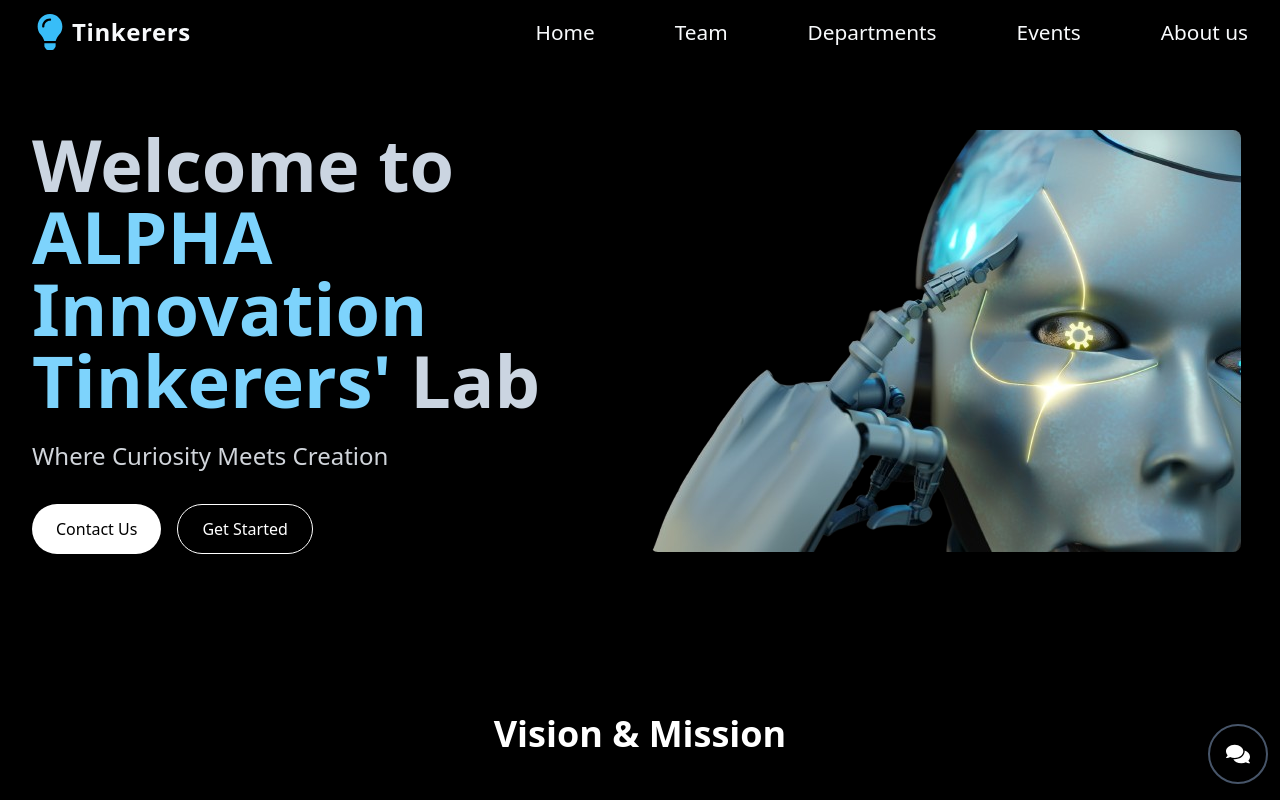
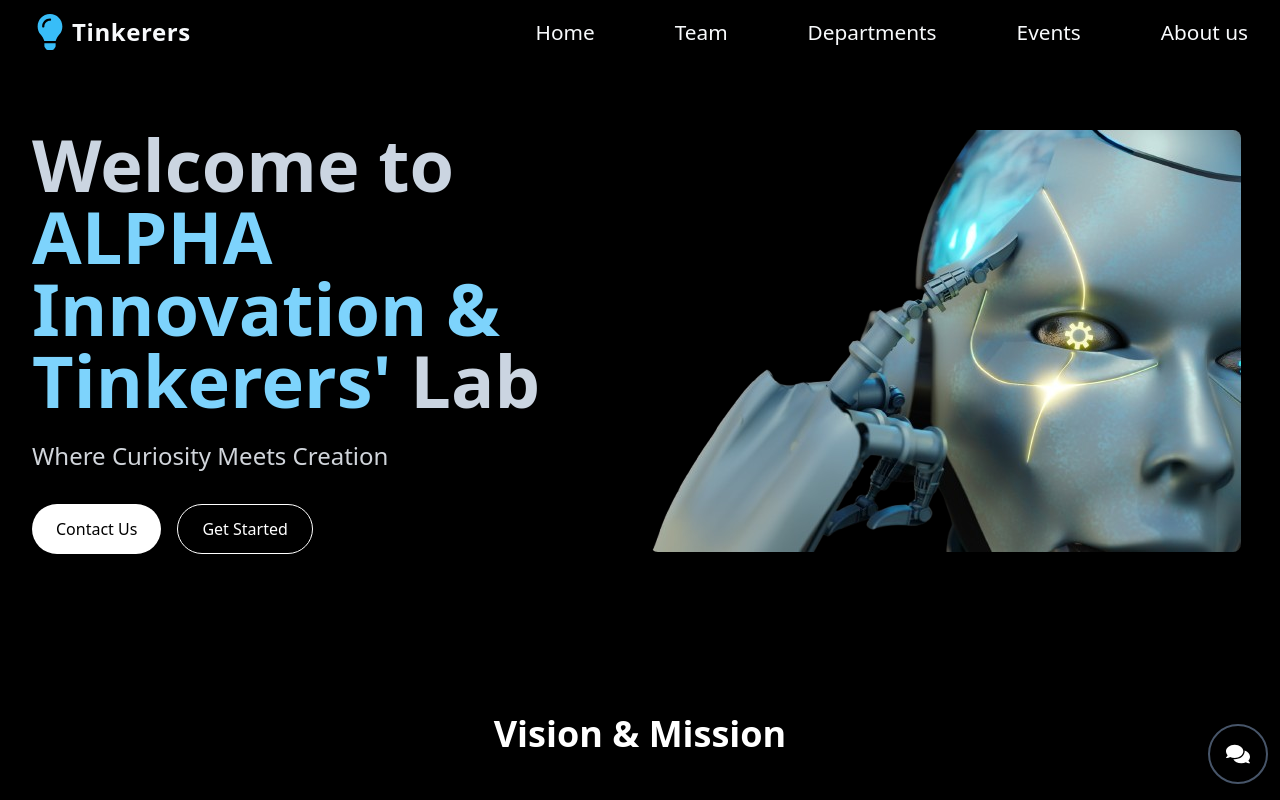
Before and after one commit to Hemanth-4301/alpha, a React (Vite) app: page /#/ in a window 1280 px wide. Shown: the top 800 px of the page. Built offline with nearby package versions, Linux system fonts and the light colour scheme.

Commit message:
dept changes

```diff
--- a/src/components/Hero.jsx
+++ b/src/components/Hero.jsx
@@ -30,7 +30,7 @@ const Hero = () => {
             transition={{ duration: 0.5, delay: 0.2 }}
           >
             Welcome to
-            <span className="text-sky-300"> ALPHA Innovation Tinkerers' </span>
+            <span className="text-sky-300"> ALPHA Innovation  & Tinkerers' </span>
             <span className="text-slate-300">Lab</span>
           </motion.h1>
           <motion.p
```
